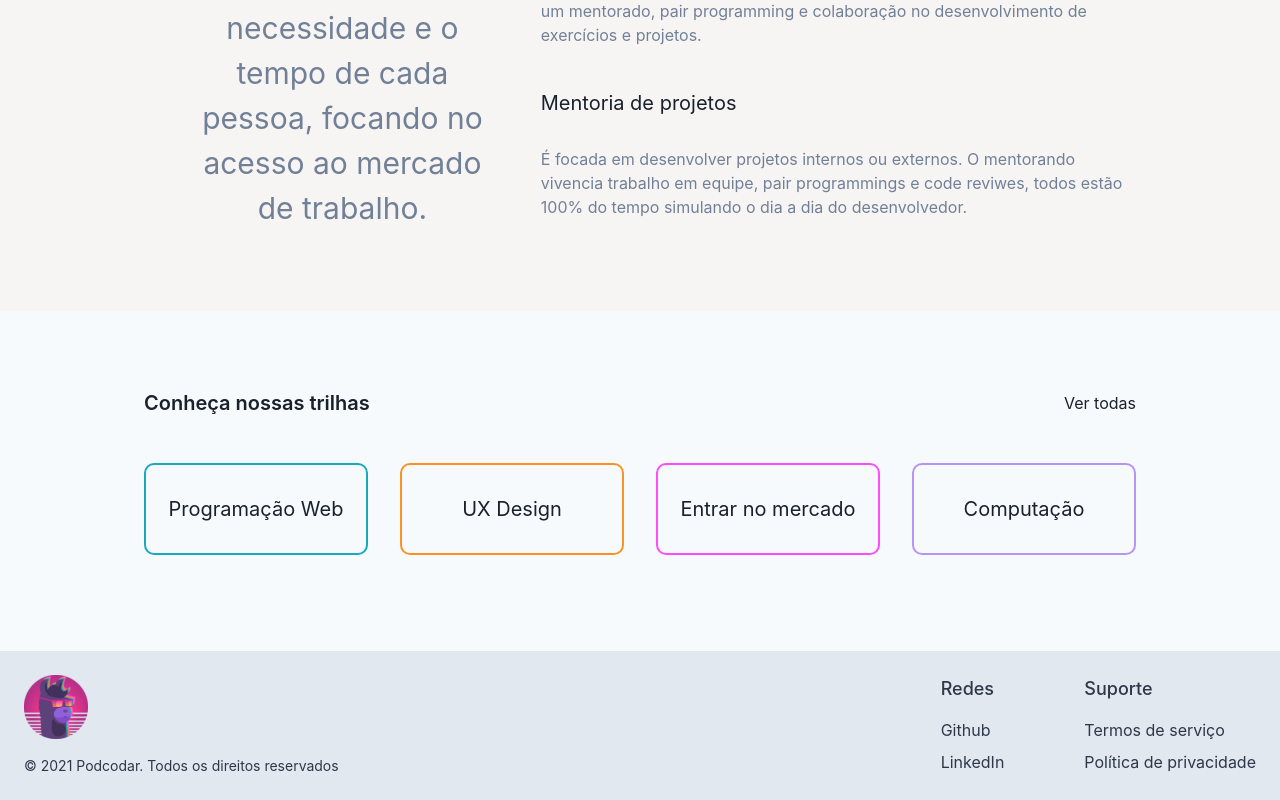
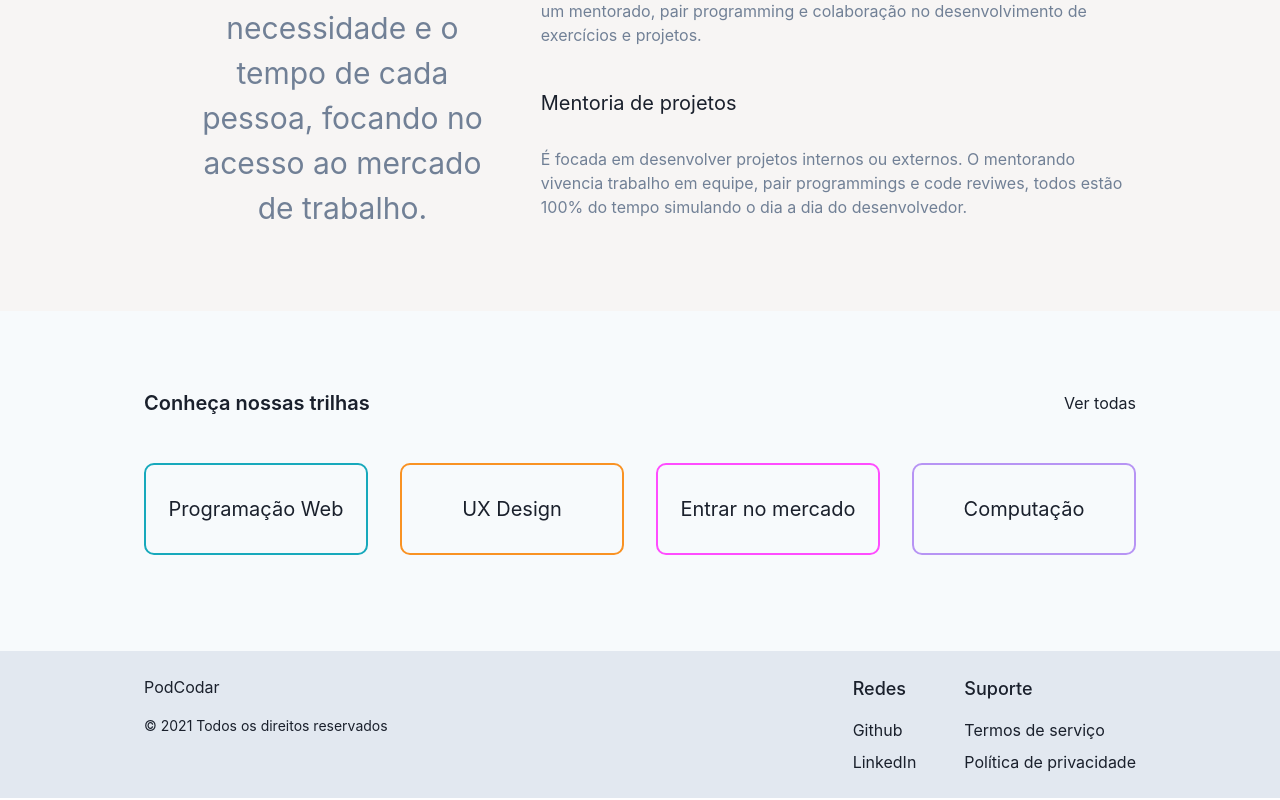
Before and after one commit to podcodar/webapp, a Next.js app: page / in a window 1280 px wide. Shown: the part 2045-2845 px from the top of the page. Built offline with nearby package versions, Linux system fonts and the light colour scheme.

Commit message:
fix: resolve PR comments:
- remove key from HeaderTitle
- delete FooterData
- change SimpleGrid to Section
- translate every hardcoded text

```diff
--- a/packages/components/Footer.tsx
+++ b/packages/components/Footer.tsx
@@ -1,53 +1,81 @@
-import {
-  Box,
-  SimpleGrid,
-  Stack,
-  Text,
-  useColorModeValue,
-  Container,
-} from '@chakra-ui/react';
+import { Stack, Text, useColorModeValue, Link } from '@chakra-ui/react';
 
-import { Logo } from '@packages/components/icons';
-import { useI18n } from '@packages/features/i18n-context';
-import {
-  HeaderTitle,
-  SocialLinks,
-  SupportLinks,
-  currentYear,
-} from '@packages/utils/footerData';
+import { TranslationNS, useI18n } from '@packages/features/i18n-context';
+
+import Section from './Section';
 
 export default function Footer() {
+  const { t } = useI18n('footer');
   const bgColor = useColorModeValue('gray.200', 'gray.800');
-  const color = useColorModeValue('gray.700', 'gray.200');
-  const { t } = useI18n('footer');
+  const currentYear = new Date().getFullYear();
 
   return (
-    <Box bg={bgColor} color={color}>
-      <Container as={Stack} py="1.5rem" px="1.5rem" maxW="100%">
-        <SimpleGrid
-          flexDirection={{ base: 'column', sm: 'row' }}
-          spacing="5rem"
-          display="flex"
-          justifyContent="space-around"
-        >
-          <Stack spacing="1rem" flex="1 1 auto">
-            <Box>
-              <Logo />
-            </Box>
-            <Text fontSize="sm">
-              © {currentYear} Podcodar. {t(`legal`)}
-            </Text>
-          </Stack>
-          <Stack align="flex-start">
-            <HeaderTitle title={t(`socials`)} />
-            <SocialLinks />
-          </Stack>
-          <Stack align="flex-start">
-            <HeaderTitle title={t(`support`)} />
-            <SupportLinks />
-          </Stack>
-        </SimpleGrid>
-      </Container>
-    </Box>
+    <Section p="1.5rem" bgColor={bgColor}>
+      <Stack
+        direction={{ base: 'column', sm: 'row' }}
+        spacing={{ base: '5rem', sm: '3rem' }}
+      >
+        <Stack spacing="1rem" flex="1">
+          <Text>{t('podcodar')}</Text>
+          <Text fontSize="sm">{t(`legal`, { currentYear })}</Text>
+        </Stack>
+
+        <Stack>
+          <HeaderTitle title="socials" />
+          <LinksTransalated linksData={socialLinksData} ns="social-links" />
+        </Stack>
+
+        <Stack>
+          <HeaderTitle title="support" />
+          <LinksTransalated linksData={supportLinksData} ns="footer" />
+        </Stack>
+      </Stack>
+    </Section>
   );
 }
+
+interface LinkItem {
+  url: string;
+  name: string;
+}
+
+const socialLinksData: LinkItem[] = [
+  { url: 'https://github.com/podcodar', name: 'Github' },
+  { url: 'https://www.linkedin.com/company/podcodar/', name: 'LinkedIn' },
+];
+
+const supportLinksData: LinkItem[] = [
+  { url: '/terms-of-service', name: 'terms' },
+  { url: '/privacy-policy', name: 'privacy' },
+];
+
+interface HeaderTitleProps {
+  title: string;
+}
+
+function HeaderTitle({ title }: HeaderTitleProps) {
+  const { t } = useI18n('footer');
+  return (
+    <Text fontWeight="500" fontSize="lg" mb={2}>
+      {t(title)}
+    </Text>
+  );
+}
+
+interface LinksTransalatedProps {
+  ns: TranslationNS;
+  linksData: LinkItem[];
+}
+
+function LinksTransalated({ linksData, ns }: LinksTransalatedProps) {
+  const { t } = useI18n(ns);
+  return (
+    <>
+      {linksData.map((link) => (
+        <Link href={link.url} key={link.name}>
+          {t(link.name)}
+        </Link>
+      ))}
+    </>
+  );
+}
--- a/packages/features/i18n-context.tsx
+++ b/packages/features/i18n-context.tsx
@@ -81,11 +81,12 @@ export function useI18n(namespace: TranslationNS) {
 
 type Locale = 'en' | 'pt';
 
-type TranslationNS =
+export type TranslationNS =
   | 'common'
   | 'callToAction'
   | 'navbar'
   | 'whyItWorks'
   | 'mentoring'
   | 'roadmap'
+  | 'social-links'
   | 'footer';
--- a/packages/locale/en.yml
+++ b/packages/locale/en.yml
@@ -55,8 +55,13 @@ roadmap:
   computing: Computing
 
 footer:
-  legal: All rights reserved
+  podcodar: PodCodar
+  legal: © {{currentYear}} All rights reserved
   socials: Socials
   support: Support
   terms: Terms of Service
   privacy: Privacy Policy
+
+social-links:
+  github: Github
+  linkedin: LinkedIn
--- a/packages/locale/pt.yml
+++ b/packages/locale/pt.yml
@@ -58,8 +58,13 @@ roadmap:
   computing: Computação
 
 footer:
-  legal: Todos os direitos reservados
+  podcodar: PodCodar
+  legal: © {{currentYear}} Todos os direitos reservados
   socials: Redes
   support: Suporte
   terms: Termos de serviço
   privacy: Política de privacidade
+
+social-links:
+  github: Github
+  linkedin: LinkedIn
--- a/packages/utils/footerData.tsx
+++ /dev/null
@@ -1,50 +0,0 @@
-import { Link, Text } from '@chakra-ui/react';
-
-import { useI18n } from '@packages/features/i18n-context';
-
-export const socialLinksData = [
-  { url: 'https://github.com/podcodar', name: 'Github' },
-  { url: 'https://www.linkedin.com/company/podcodar/', name: 'LinkedIn' },
-];
-export const supportLinksData = [
-  { url: '/terms-of-service', name: 'terms' },
-  { url: '/privacy-policy', name: 'privacy' },
-];
-
-export const currentYear = new Date().getFullYear();
-interface HeaderTitle {
-  title: string;
-}
-
-export function HeaderTitle({ title }: HeaderTitle) {
-  return (
-    <Text fontWeight="500" fontSize="lg" mb={2} key="title">
-      {title}
-    </Text>
-  );
-}
-
-export function SocialLinks() {
-  return (
-    <>
-      {socialLinksData.map((link) => (
-        <Link href={link.url} key={link.name}>
-          {link.name}
-        </Link>
-      ))}
-    </>
-  );
-}
-
-export function SupportLinks() {
-  const { t } = useI18n('footer');
-  return (
-    <>
-      {supportLinksData.map((link) => (
-        <Link href={link.url} key={link.name}>
-          {t(`${link.name}`)}
-        </Link>
-      ))}
-    </>
-  );
-}
```
